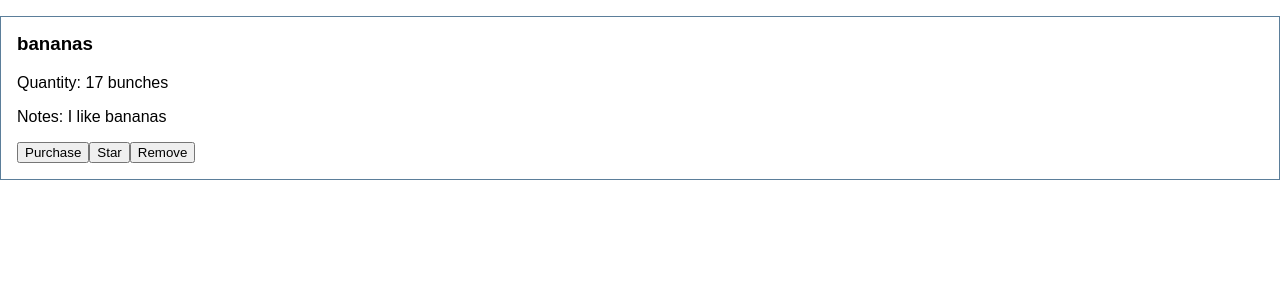
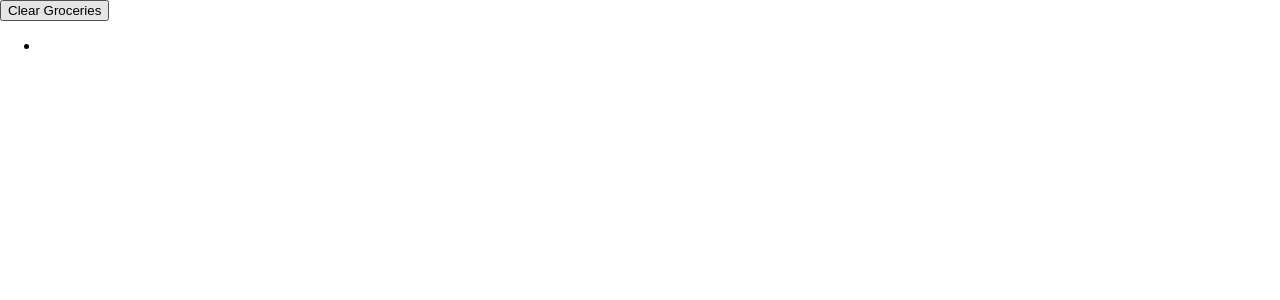
Before and after one commit to lrknaff/grocery-list-react-unit-testing, a React (Create React App) app: page / in a window 1280 px wide. Shown: the top 300 px of the page. Built offline with nearby package versions, Linux system fonts and the light colour scheme.

Commit message:
add grocery list component and test file

```diff
--- a/src/App.js
+++ b/src/App.js
@@ -1,20 +1,24 @@
 import React, { Component } from 'react';
 import './App.css';
 
-import Grocery from './Grocery'
+// import Grocery from './Grocery'
+import GroceryList from './GroceryList'
 
 class App extends Component {
   render() {
     return (
-      <Grocery
-        name={'bananas'}
-        starred={false}
-        purchased={false}
-        quantity={'17 bunches'}
-        notes={'I like bananas'}
-        onPurchase={this.onPurchaseMock}
-        onStar={this.onStarMock}
-        onDelete={this.onDeleteMock}
+      // <Grocery
+      //   name={'bananas'}
+      //   starred={false}
+      //   purchased={false}
+      //   quantity={'17 bunches'}
+      //   notes={'I like bananas'}
+      //   onPurchase={this.onPurchaseMock}
+      //   onStar={this.onStarMock}
+      //   onDelete={this.onDeleteMock}
+      // />
+      <GroceryList
+        onClearGroceries={this.onClearGroceries}
       />
     );
   }
--- /dev/null
+++ b/src/GroceryList.js
@@ -0,0 +1,21 @@
+import React from 'react'
+import classnames from 'classnames'
+
+import './Grocery.css'
+
+const GroceryList = ({ onClearGroceries }) => {
+  return (
+  <article>
+    <form></form>
+    <button
+      className=""
+      onClick={onClearGroceries}
+    >Clear Groceries</button>
+    <ul>
+      <li></li>
+    </ul>
+  </article>
+  );
+};
+
+export default GroceryList;
```
Also changed, not shown: 2 other files (tests, documents, lock files or other folders).
